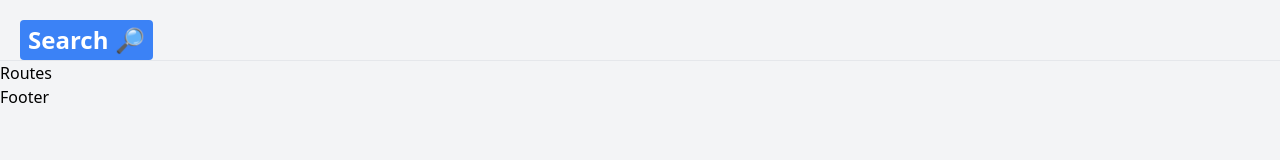
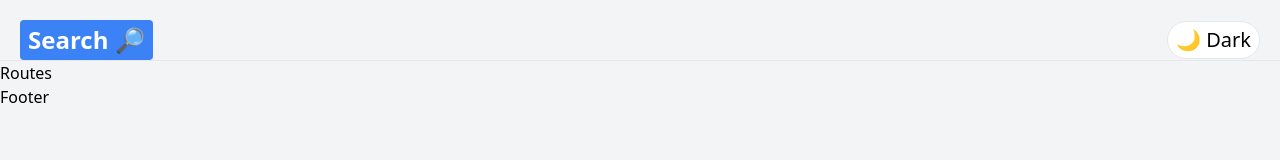
Before and after one commit to dmitridrozdov/google-search, a React (Create React App) app: page / in a window 1280 px wide. Shown: the top 160 px of the page. Built offline with nearby package versions, Linux system fonts and the light colour scheme.

Commit message:
Update Navbar.jsx

```diff
--- a/src/components/Navbar.jsx
+++ b/src/components/Navbar.jsx
@@ -10,6 +10,8 @@
                         Search 🔎
                     </p>
                 </Link>
+                <button type="button" onClick={() => setDarkTheme(!darkTheme)} className="text-xl dark:bg-gray-50 dark:text-gray-900 bg-white border rounded-full px-2 py-1 hover:shadow-lg">{darkTheme ? '💡 Light' : '🌙 Dark'}
+                </button>
             </div>
         </div>
     )
```
